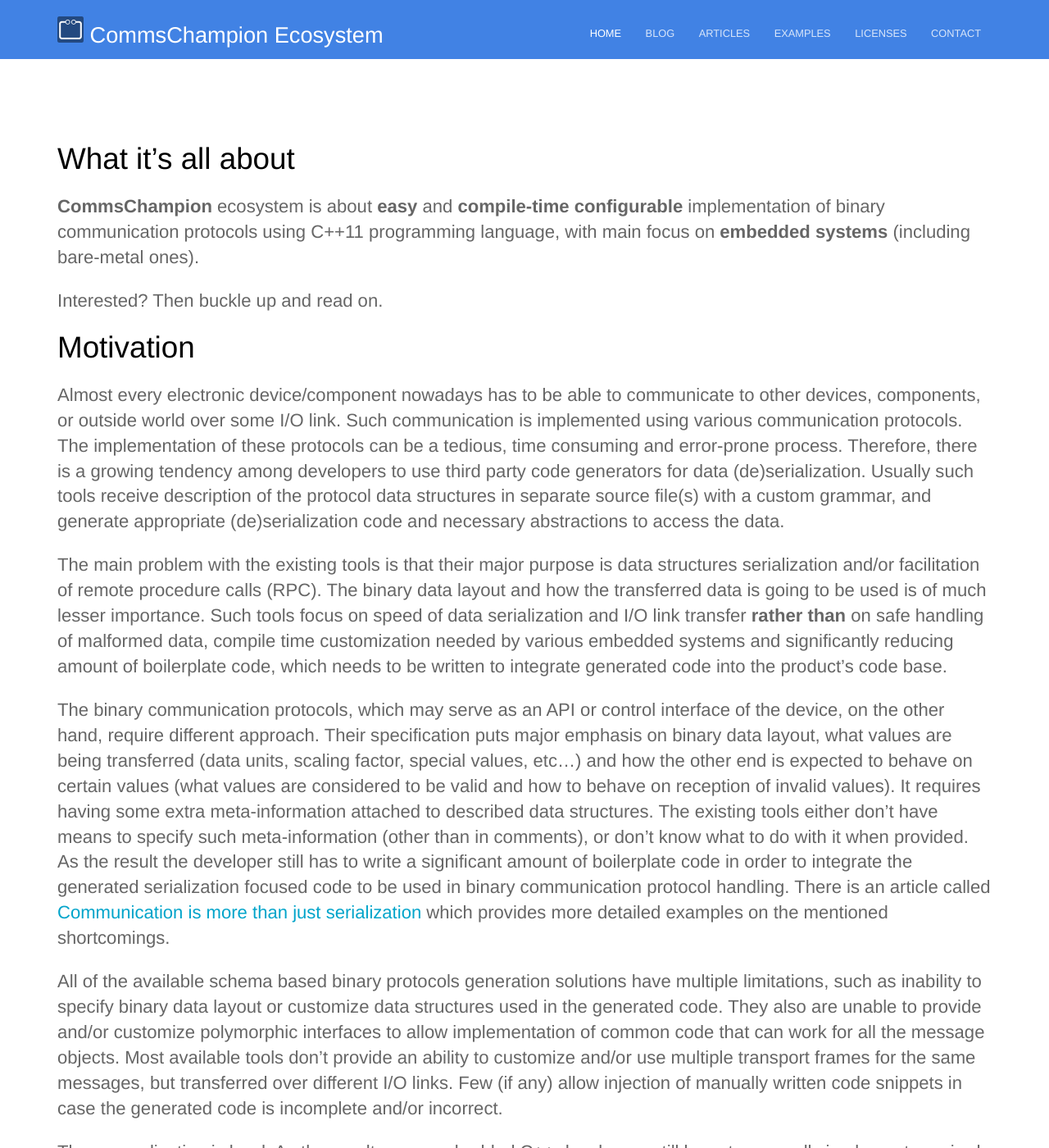
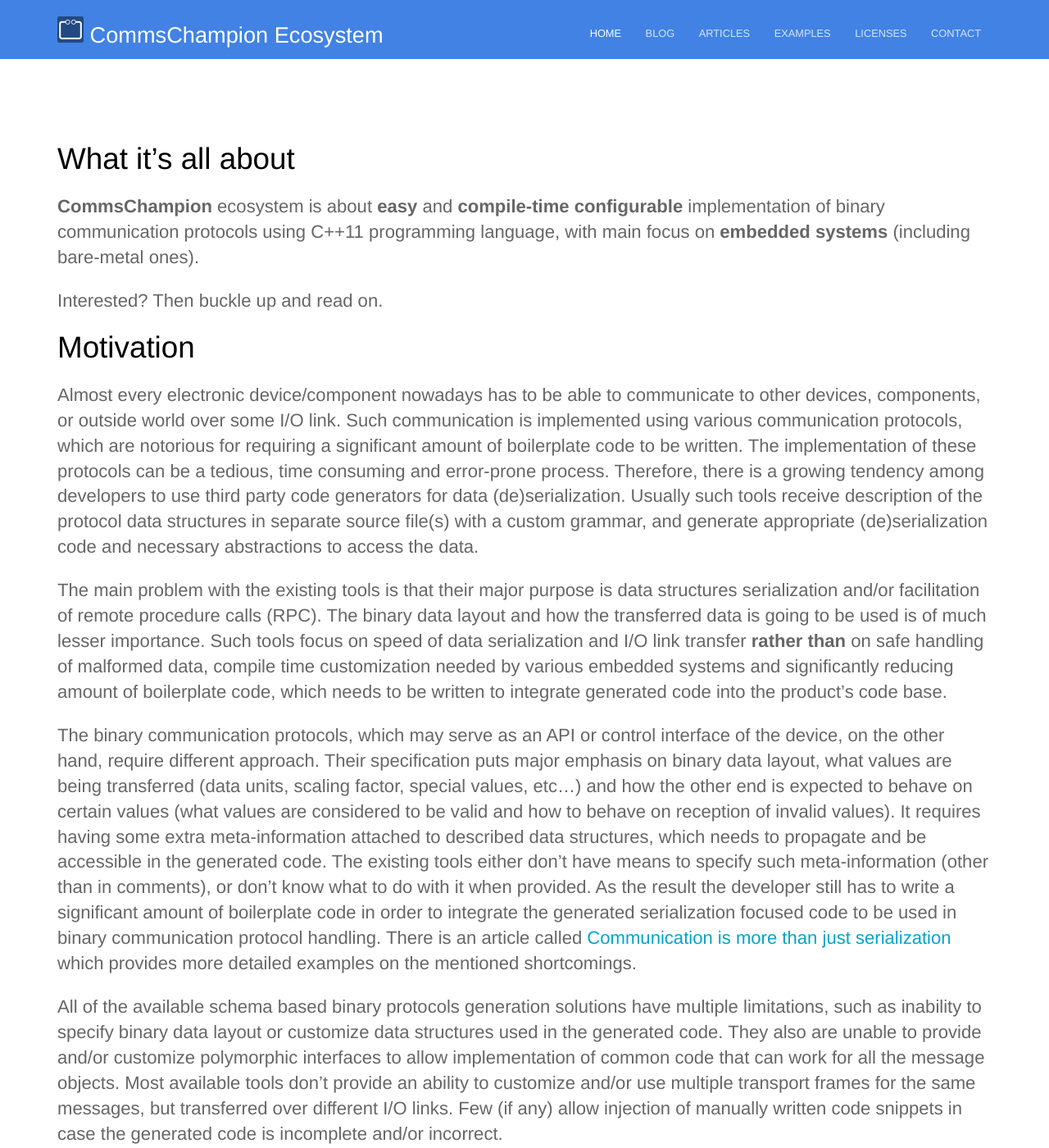
Before and after one commit to commschamp/commschamp.github.io, a Jekyll site: the page built from index.html, in a window 1280 px wide and 1400 px high. Shown: the whole window at 82% size. Built offline with Jekyll 4.4.1, drawn with Linux system fonts in a browser that asks for light colours.

```diff
--- a/_includes/home.md
+++ b/_includes/home.md
@@ -8,7 +8,8 @@ Interested? Then buckle up and read on.
 # Motivation
 Almost every electronic device/component nowadays has to be able to communicate
 to other devices, components, or outside world over some I/O link. Such communication
-is implemented using various communication protocols. The implementation of
+is implemented using various communication protocols, which are notorious for
+requiring a significant amount of boilerplate code to be written. The implementation of
 these protocols can be a tedious, time consuming and error-prone process.
 Therefore, there is a growing tendency among developers to use third party code
 generators for data (de)serialization. Usually such tools receive description
@@ -32,7 +33,8 @@ being transferred (data units, scaling factor, special values, etc...)
 and how the other end is expected
 to behave on certain values (what values are considered to be valid and how to
 behave on reception of invalid values). It requires having some extra meta-information
-attached to described data structures. The existing tools either don't have means
+attached to described data structures, which needs to propagate and be accessible
+in the generated code. The existing tools either don't have means
 to specify such meta-information (other than in comments), or don't know what to
 do with it when provided. As the result the developer still has to write a
 significant amount of boilerplate code in order to integrate the generated
```
Also changed, not shown: _includes/articles.md (+1 -1 lines), _posts/2019-02-27-message-dispatch.md (renamed from _posts/2019-02-19-message-dispatch.md, +3 -3 lines), _posts/2019-02-28-comms-release-v1.1.md (added, +11 -0 lines).
